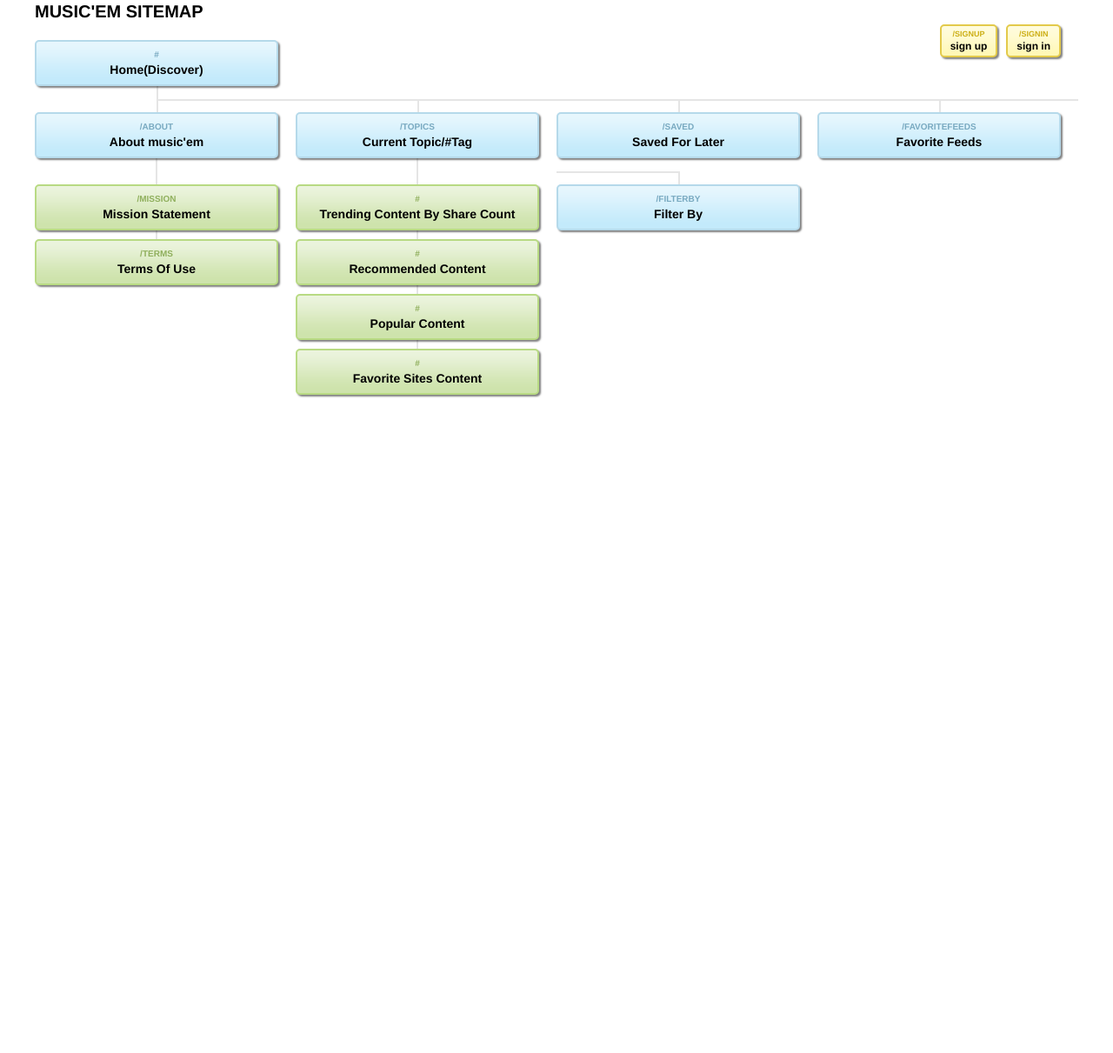
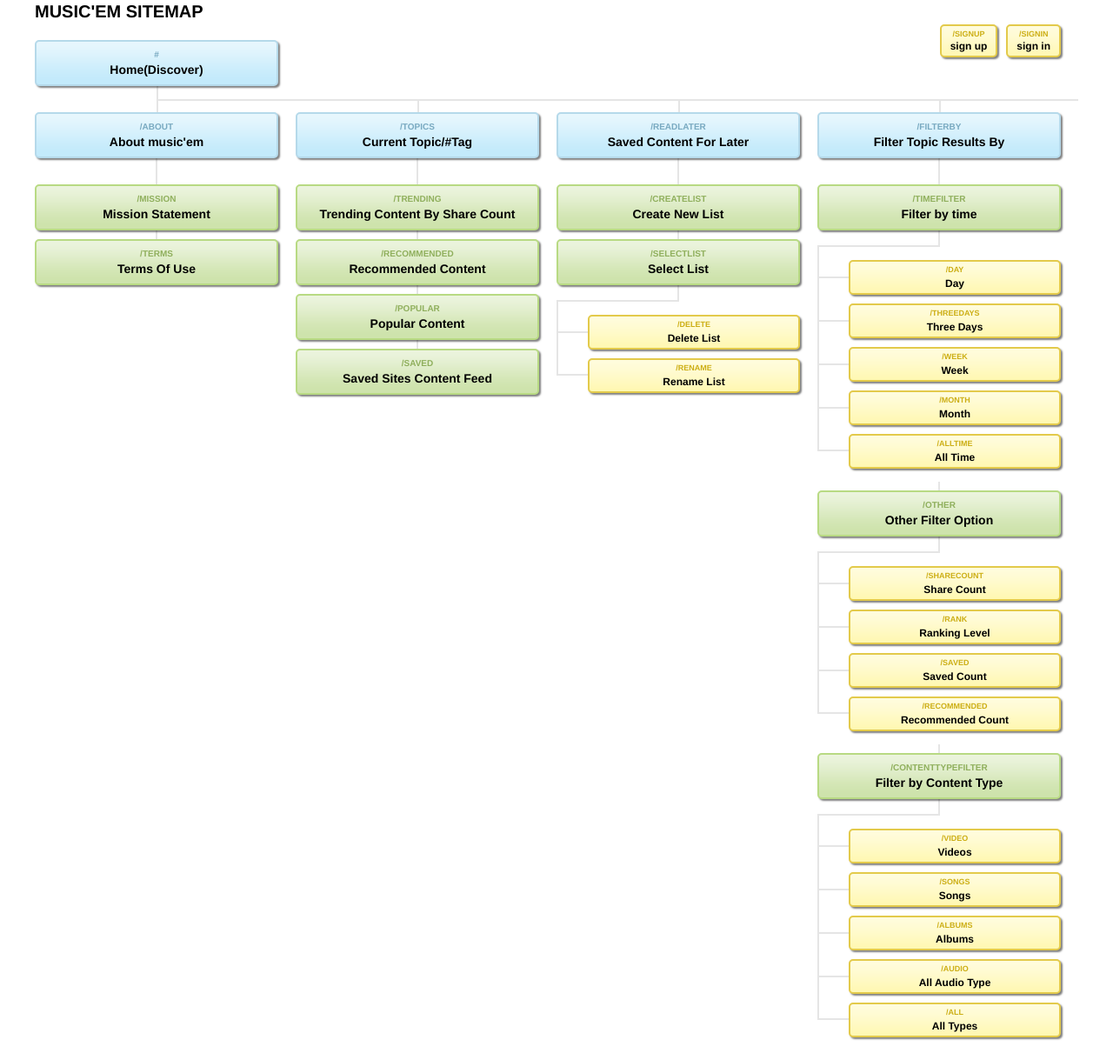
Before and after one commit to ptlergo/musicemsitemap, a website: page index.html in a window 1280 px wide. Shown: the part 37-1248 px from the top of the page at 87% size. Before the commit the page ends 800 px from the top, so only its background shows below. Drawn offline with Linux system fonts and the light colour scheme.

Commit message:
sitemap complete

```diff
--- a/index.html
+++ b/index.html
@@ -18,7 +18,8 @@
 		<ul id="primaryNav" class="col4">
       <!--HOME LEVEL-->
       <li id="home"><a href="#">Home(Discover)</a></li>
-      <!--END ABOUT LEVEL-->
+      <!--END HOME LEVEL-->
+      <!--ABOUT LEVEL-->
     	<li><a href="/about">About music'em</a>
 				<ul>
 					<li><a href="/mission">Mission Statement</a></li>
@@ -29,29 +30,72 @@
       <!--TOPIC LEVEL-->
 			<li><a href="/topics">Current Topic/#Tag</a>
 				<ul>
-          <li><a href="#">Trending Content By Share Count</a></li>
-          <li><a href="#">Recommended Content</a></li>
-          <li><a href="#">Popular Content</a></li>
-          <li><a href="#">Favorite Sites Content</a></li>
+          <li><a href="/trending">Trending Content By Share Count</a></li>
+          <li><a href="/recommended">Recommended Content</a></li>
+          <li><a href="/popular">Popular Content</a></li>
+          <li><a href="/saved">Saved Sites Content Feed</a></li>
 				</ul>
 			</li>
       <!--END TOPIC LEVEL-->
       <!--SAVED LATER LEVEL-->
-			<li><a href="/saved">Saved For Later</a>
-				<ul>
-				</ul>
+			<li><a href="/readlater">Saved Content For Later</a>
+        <ul>
+          <li><a href="/createlist">Create New List</a></li>
+          <li><a href="/selectlist">Select List</a>
+            <ul>
+              <li><a href="/delete">Delete List</a></li>
+              <li><a href="/rename">Rename List</a></li>
+            </ul>
+          </li>
+        </ul>
 			</li>
       <!--END SAVED LATER LEVEL-->
-      <!--SAVED LATER LEVEL-->
-      <li><a href="/favoritefeeds">Favorite Feeds</a>
+      <!--FILTER BY LEVEL-->
+			<li><a href="/filterby">Filter Topic Results By</a>
         <ul>
+          <li><a href="/timefilter">Filter by time</a>
+            <ul>
+              <li><a href="/day">Day</a></li>
+              <li><a href="/threedays">Three Days</a></li>
+              <li><a href="/week">Week</a></li>
+              <li><a href="/month">Month</a></li>
+              <li><a href="/alltime">All Time</a></li>
+            </ul>
+          </li>
+          <li><a href="/other">Other Filter Option</a>
+            <ul>
+              <li><a href="/sharecount">Share Count</a></li>
+              <li><a href="/rank">Ranking Level</a></li>
+              <li><a href="/saved">Saved Count</a></li>
+              <li><a href="/recommended">Recommended Count</a></li>
+            </ul>
+          </li>
+          <li><a href="/contenttypefilter">Filter by Content Type</a>
+            <ul>
+              <li><a href="/video">Videos</a></li>
+              <li><a href="/songs">Songs</a></li>
+              <li><a href="/albums">Albums</a></li>
+              <li><a href="/audio">All Audio Type</a></li>
+              <li><a href="/all">All Types</a></li>
+            </ul>
+          </li>
+        </ul>
+			</li>
+      <!--END FILTER BY LEVEL-->
+      <!--SETTINGS LEVEL-->
+      <li><a href="/settings">Settings</a>
+        <ul>
+          <li><a href="/feedstyle">Feed Style</a>
+            <ul>
+              <li><a href="/default">default</a></li>
+              <li><a href="/magazine">magazine</a></li>
+              <li><a href="/cards">cards</a></li>
+              <li><a href="/text">text only</a></li>
+            </ul>
+          </li>
         </ul>
       </li>
-      <!--END SAVED LATER LEVEL-->
-      <!--FILTER BY LEVEL-->
-			<li><a href="/filterby">Filter By</a>
-			</li>
-      <!--END FILTER BY LEVEL-->
+      <!--END SETTINGS LEVEL-->
 		</ul>
 	</div>
 </body>
```
